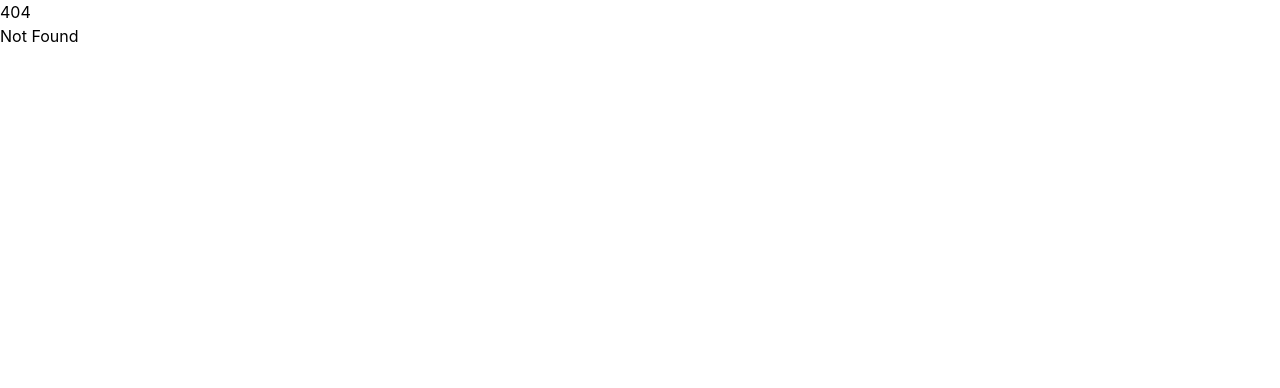
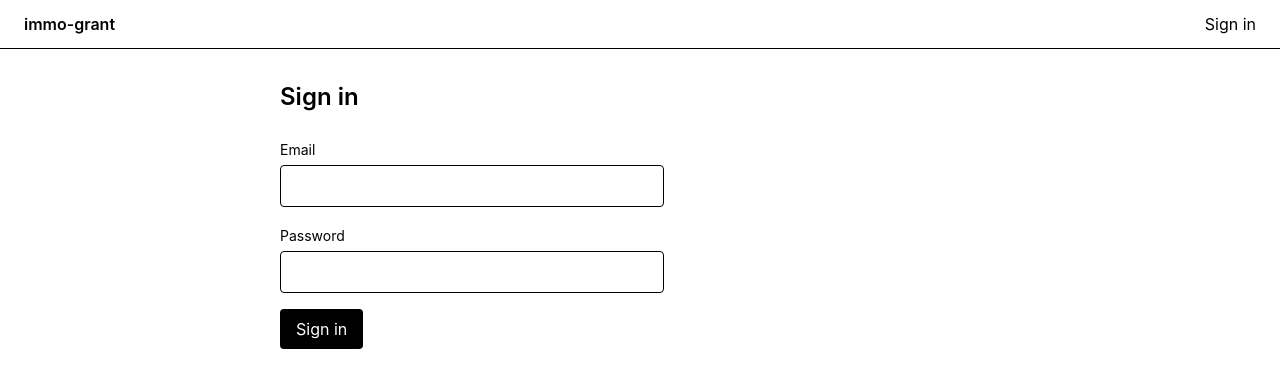
Before and after one commit to SitrakaRasata/ImmoPlat, a SvelteKit app: page /login in a window 1280 px wide. Before the commit this address had no page. Shown: the top 388 px of the page. Built offline with nearby package versions, Linux system fonts and the light colour scheme; no server answers.

Commit message:
feat: add layout, public catalogue and sign-in flow

```diff
--- /dev/null
+++ b/src/routes/+layout.server.ts
@@ -0,0 +1,5 @@
+import type { LayoutServerLoad } from './$types';
+
+export const load: LayoutServerLoad = async ({ locals }) => ({
+	user: await locals.getUser(),
+});
--- a/src/routes/+layout.svelte
+++ b/src/routes/+layout.svelte
@@ -2,8 +2,23 @@
 	import './layout.css';
 	import favicon from '$lib/assets/favicon.svg';
 
-	let { children } = $props();
+	let { data, children } = $props();
 </script>
 
 <svelte:head><link rel="icon" href={favicon} /></svelte:head>
-{@render children()}
+
+<nav class="flex items-center gap-4 border-b px-6 py-3">
+	<a href="/" class="font-semibold">immo-grant</a>
+	{#if data.user}
+		<a href="/agent">My listings</a>
+		<form method="post" action="/login?/signout" class="ml-auto">
+			<button type="submit">Sign out</button>
+		</form>
+	{:else}
+		<a href="/login" class="ml-auto">Sign in</a>
+	{/if}
+</nav>
+
+<main class="mx-auto max-w-3xl px-6 py-8">
+	{@render children()}
+</main>
--- /dev/null
+++ b/src/routes/+page.server.ts
@@ -0,0 +1,9 @@
+import type { PageServerLoad } from './$types';
+
+export const load: PageServerLoad = async ({ locals }) => {
+	const { data } = await locals.supabase
+		.from('properties')
+		.select('id, title, city, price, is_published')
+		.order('created_at', { ascending: false });
+	return { properties: data ?? [] };
+};
--- a/src/routes/+page.svelte
+++ b/src/routes/+page.svelte
@@ -1,2 +1,15 @@
-<h1>Welcome to SvelteKit</h1>
-<p>Visit <a href="https://svelte.dev/docs/kit">svelte.dev/docs/kit</a> to read the documentation</p>
+<script lang="ts">
+	let { data } = $props();
+</script>
+
+<h1 class="mb-6 text-2xl font-semibold">Listings</h1>
+<ul class="space-y-3">
+	{#each data.properties as property (property.id)}
+		<li class="rounded border p-4">
+			<a href="/properties/{property.id}" class="font-medium">{property.title}</a>
+			<p class="text-sm text-gray-600">{property.city} — {property.price} €</p>
+		</li>
+	{:else}
+		<li class="text-gray-600">No listings available.</li>
+	{/each}
+</ul>
--- /dev/null
+++ b/src/routes/login/+page.server.ts
@@ -0,0 +1,19 @@
+import { fail, redirect } from '@sveltejs/kit';
+import type { Actions } from './$types';
+
+export const actions: Actions = {
+	default: async ({ request, locals }) => {
+		const form = await request.formData();
+		const email = String(form.get('email') ?? '');
+		const password = String(form.get('password') ?? '');
+
+		const { error } = await locals.supabase.auth.signInWithPassword({ email, password });
+		if (error) return fail(400, { email, message: 'Invalid credentials.' });
+
+		redirect(303, '/agent');
+	},
+	signout: async ({ locals }) => {
+		await locals.supabase.auth.signOut();
+		redirect(303, '/');
+	},
+};
--- /dev/null
+++ b/src/routes/login/+page.svelte
@@ -0,0 +1,19 @@
+<script lang="ts">
+	let { form } = $props();
+</script>
+
+<h1 class="mb-6 text-2xl font-semibold">Sign in</h1>
+<form method="post" class="max-w-sm space-y-4">
+	<label class="block">
+		<span class="text-sm">Email</span>
+		<input name="email" type="email" required value={form?.email ?? ''}
+			class="mt-1 w-full rounded border px-3 py-2" />
+	</label>
+	<label class="block">
+		<span class="text-sm">Password</span>
+		<input name="password" type="password" required
+			class="mt-1 w-full rounded border px-3 py-2" />
+	</label>
+	{#if form?.message}<p class="text-sm text-red-600">{form.message}</p>{/if}
+	<button type="submit" class="rounded bg-black px-4 py-2 text-white">Sign in</button>
+</form>
```
